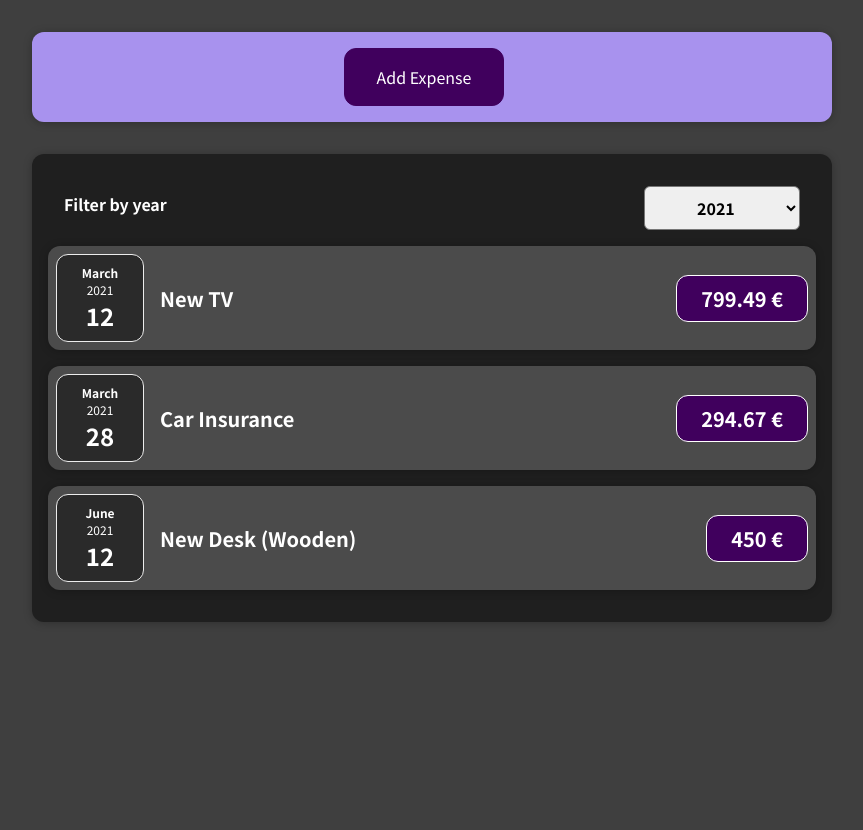
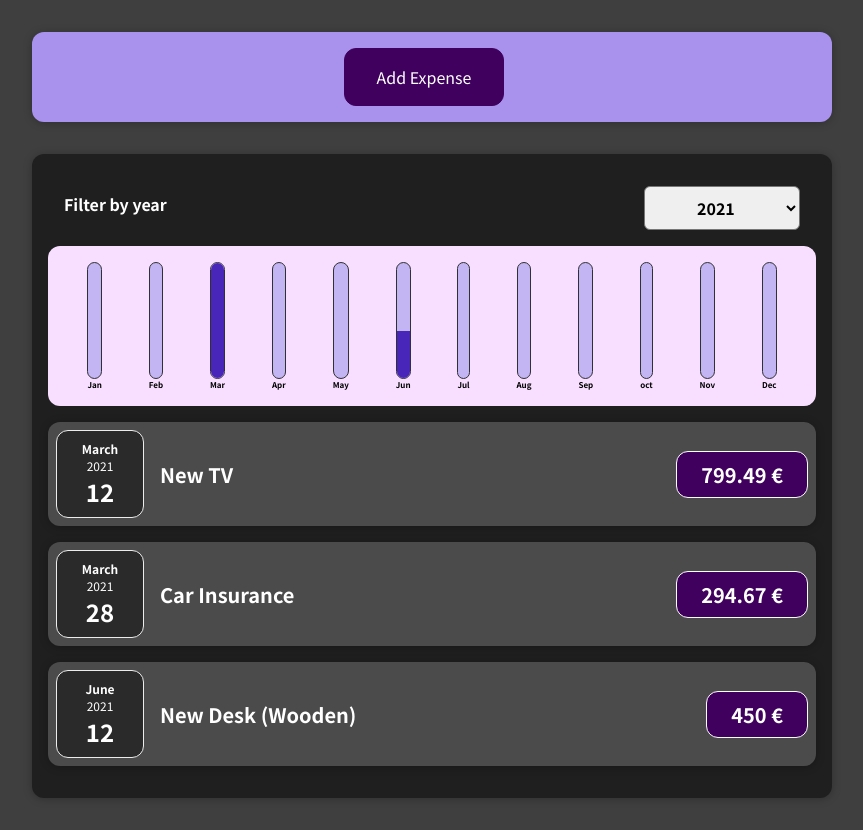
Before and after one commit to Jean-f-05/react-app-proj, a React (Create React App) app: page / in a window 1280 px wide. Shown: the whole page, without its empty margins (208-1071 px from the left). Before the commit the page ends 800 px from the top, so only its background shows below. Built offline with nearby package versions, Linux system fonts and the light colour scheme.

Commit message:
added Chart, ChartBar & Expenses Chart componenets

```diff
--- /dev/null
+++ b/src/components/Chart/Chart.css
@@ -0,0 +1,9 @@
+.chart {
+  padding: 1rem;
+  border-radius: 12px;
+  background-color: #f8dfff;
+  text-align: center;
+  display: flex;
+  justify-content: space-around;
+  height: 10rem;
+}
--- /dev/null
+++ b/src/components/Chart/Chart.js
@@ -0,0 +1,23 @@
+import React from "react";
+import ChartBar from "./ChartBar";
+import "./Chart.css";
+
+const Chart = (props) => {
+  const dataPointValues = props.dataPoints.map((dataPoint) => dataPoint.value);
+  const totalMax = Math.max(...dataPointValues);
+
+  return (
+    <div className="chart">
+      {props.dataPoints.map((datapoint) => (
+        <ChartBar
+          key={datapoint.label}
+          value={datapoint.value}
+          maxValue={totalMax}
+          label={datapoint.label}
+        />
+      ))}
+    </div>
+  );
+};
+
+export default Chart;
--- /dev/null
+++ b/src/components/Chart/ChartBar.css
@@ -0,0 +1,30 @@
+.chart-bar {
+  height: 100%;
+  display: flex;
+  flex-direction: column;
+  align-items: center;
+}
+
+.chart-bar__inner {
+  height: 100%;
+  width: 100%;
+  border: 1px solid #313131;
+  border-radius: 12px;
+  background-color: #c3b4f3;
+  overflow: hidden;
+  display: flex;
+  flex-direction: column;
+  justify-content: flex-end;
+}
+
+.chart-bar__fill {
+  background-color: #4826b9;
+  width: 100%;
+  transition: all 0.3s ease-out;
+}
+
+.chart-bar__label {
+  font-weight: bold;
+  font-size: 0.5rem;
+  text-align: center;
+}
--- /dev/null
+++ b/src/components/Chart/ChartBar.js
@@ -0,0 +1,24 @@
+import React from "react";
+import "./ChartBar.css";
+
+const Chartbar = (props) => {
+  let barFillHeight = "0%";
+
+  if (props.maxValue > 0) {
+    barFillHeight = Math.round((props.value / props.maxValue) * 100) + "%";
+  }
+
+  return (
+    <div className="chart-bar">
+      <div className="chart-bar__inner">
+        <div
+          className="chart-bar__fill"
+          style={{ height: barFillHeight }}
+        ></div>
+      </div>
+      <div className="chart-bar__label">{props.label}</div>
+    </div>
+  );
+};
+
+export default Chartbar;
--- a/src/components/Expenses/Expenses.js
+++ b/src/components/Expenses/Expenses.js
@@ -1,6 +1,7 @@
 import React, { useState } from "react";
 import ExpensesFilter from "./ExpensesFilter";
 import ExpensesList from "./ExpensesList";
+import ExpensesChart from "./ExpensesChart";
 
 import Card from "../UI/Card";
 import "./Expenses.css";
@@ -25,6 +26,7 @@
           selected={year}
           onFilterExpenseChange={saveFilterDatehandler}
         />
+        <ExpensesChart expenses={expenseYears} />
         <ExpensesList items={expenseYears} />
       </Card>
     </div>
--- /dev/null
+++ b/src/components/Expenses/ExpensesChart.js
@@ -0,0 +1,64 @@
+import React from "react";
+import Chart from "../Chart/Chart";
+
+const ExpensesChart = (props) => {
+  const chartDataPoints = [
+    {
+      label: "Jan",
+      value: 0,
+    },
+    {
+      label: "Feb",
+      value: 0,
+    },
+    {
+      label: "Mar",
+      value: 0,
+    },
+    {
+      label: "Apr",
+      value: 0,
+    },
+    {
+      label: "May",
+      value: 0,
+    },
+    {
+      label: "Jun",
+      value: 0,
+    },
+    {
+      label: "Jul",
+      value: 0,
+    },
+    {
+      label: "Aug",
+      value: 0,
+    },
+    {
+      label: "Sep",
+      value: 0,
+    },
+    {
+      label: "oct",
+      value: 0,
+    },
+    {
+      label: "Nov",
+      value: 0,
+    },
+    {
+      label: "Dec",
+      value: 0,
+    },
+  ];
+
+  for (const expense of props.expenses) {
+    const expenseMonth = expense.date.getMonth(); //JAN => 0
+    chartDataPoints[expenseMonth].value += expense.amount;
+  }
+
+  return <Chart dataPoints={chartDataPoints} />;
+};
+
+export default ExpensesChart;
```
Also changed, not shown: 1 other file (tests, documents, lock files or other folders).
